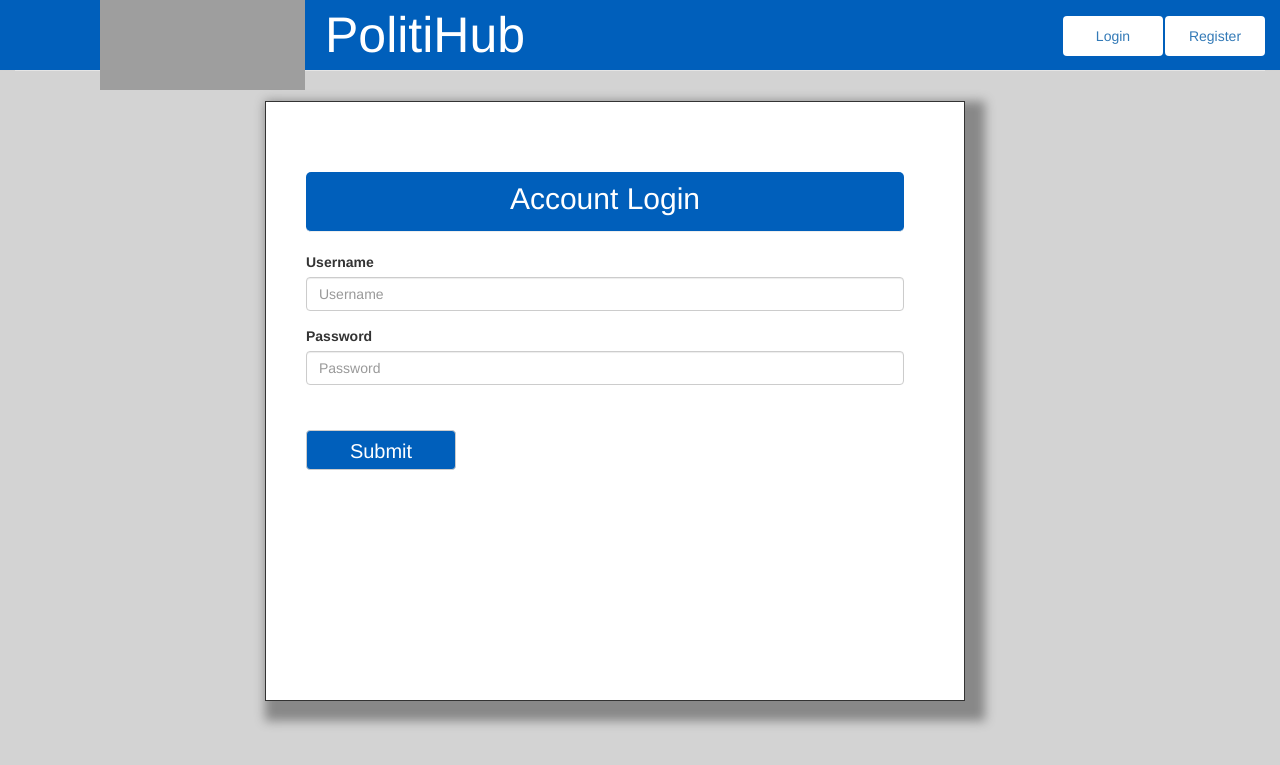
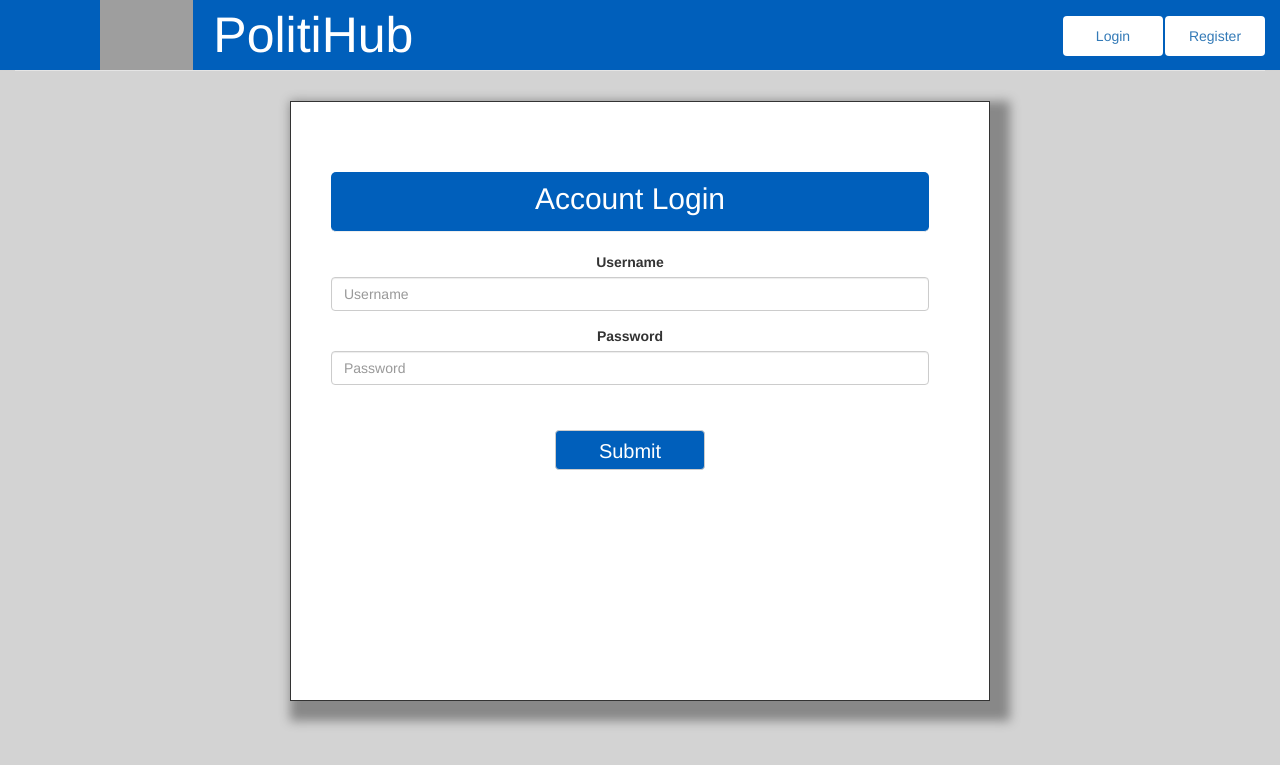
Before and after one commit to ElmasSayed/PolitiHub, a Node server app: page /users/login in a window 1280 px wide. Shown: the top 765 px of the page. Run offline with Node 20, Linux system fonts and the light colour scheme; some libraries are stand-ins or nearby versions; grey boxes are pictures that could not be loaded.

Commit message:
logo loads, css looks flawless.. centered Legislation to be passed

```diff
--- a/app/components/Grandchild.js
+++ b/app/components/Grandchild.js
@@ -20,8 +20,8 @@ getInitialState: function(){
     <div className="col-sm-12 display-box">
 
       <div className="panel panel-default ">
-        <div className="panel-heading">
-          <h3 className="panel-title">LEGISLATIONS</h3>
+        <div className="panel-heading text-center">
+          <h3 className="panel-title h3">Legislation to be passed</h3>
         </div>
         <div className="panel-body">
 
--- a/public/css/stylelogin.css
+++ b/public/css/stylelogin.css
@@ -78,8 +78,7 @@ footer{
     }
 
     .logo{
-        height:90px;
-        width:225px;
+        height:100%;
         padding-right:20px;
         float: left;
         margin-left: 50px;
@@ -96,6 +95,7 @@ footer{
 
       .main-area{
             box-shadow: 10px 10px 10px 10px #888888 ;
+            margin: auto;
        /*     margin-bottom: 15px;*/
     }
 
--- a/views/layouts/layout.handlebars
+++ b/views/layouts/layout.handlebars
@@ -12,7 +12,7 @@
     <div class="header clearfix">
       <div class="row">
           <div class="col-md-9 title">
-            <img src="http://flaglane.com/download/california-flag/california-flag-medium.gif" class="logo" /> PolitiHub
+            <img src="http://flaglane.com/download/california-flag/california-flag-graphic.png" class="logo" /> PolitiHub
           </div>
           <div class="col-md-3 title">
                 {{#if user}}
--- a/views/login.handlebars
+++ b/views/login.handlebars
@@ -1,7 +1,7 @@
 
 
 
-<div class="login-box main-area filter-box display-box">
+<div class="login-box main-area text-center filter-box display-box">
 	<div class="login-form">
 		<h2 class="page-header">Account Login</h2>
 		<form method="post" action="/users/login">
```
Also changed, not shown: public/style.css (+3 -9 lines), public/images/california-flag-graphic.png (added), public/images/california-usa.png (added), 2 other files.
